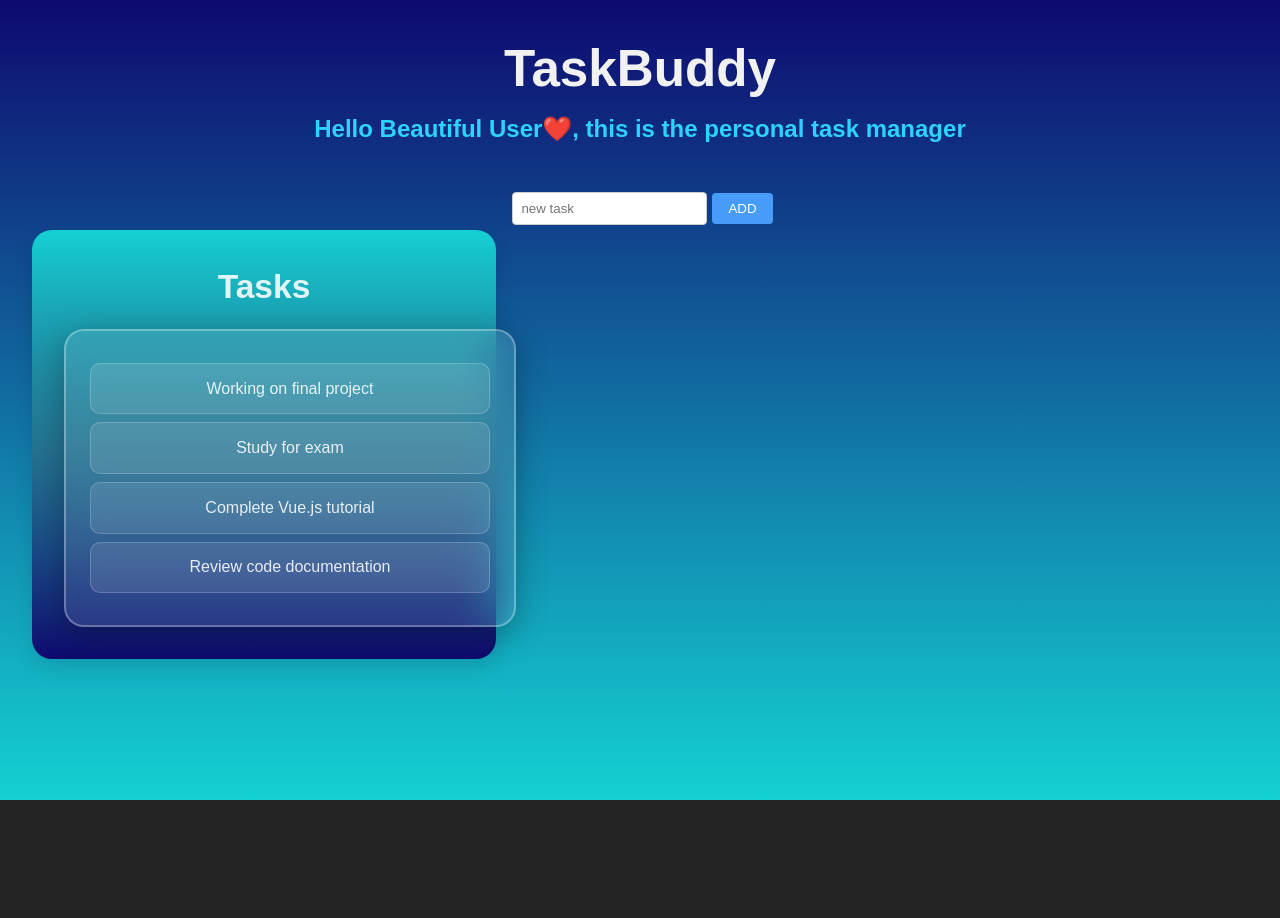
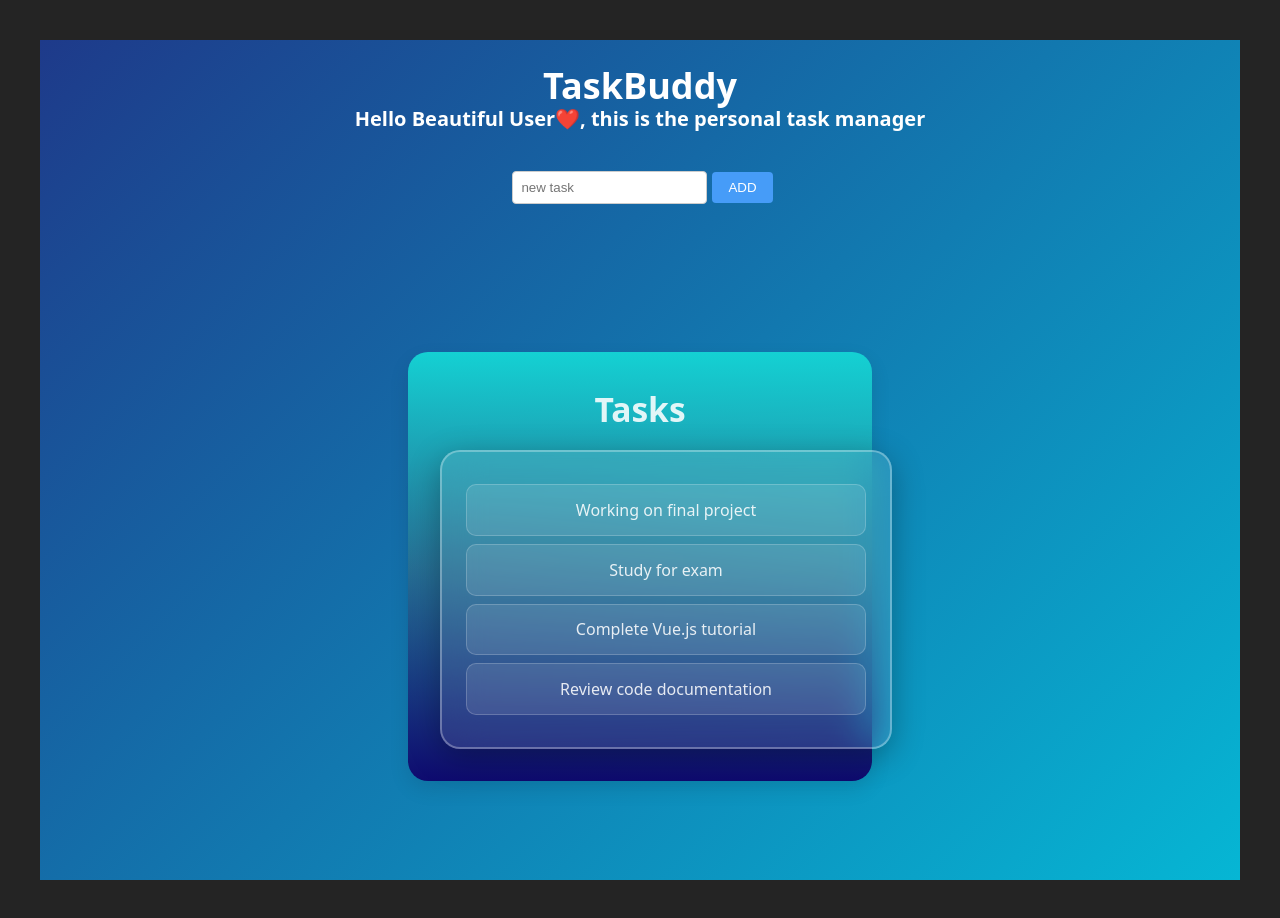
Before and after one commit to Llego-250/Task-Buddy, a Vue app: page / in a window 1280 px wide. Before the commit the page ends 800 px from the top, so only its background shows below. Built offline with nearby package versions, Linux system fonts and the light colour scheme.

Commit message:
structuring the styles

```diff
--- a/src/App.vue
+++ b/src/App.vue
@@ -1,16 +1,16 @@
 <template>
-<div class="min-h-screen bg-gradient-to-br from-blue-900 to-cyan-400 p-5">
-  <div class="text-center mb-8">
-    <h1 class="text-white text-4xl font-bold mb-4">TaskBuddy</h1>
-    <h2 class="text-white text-xl mx-10 mb-8">Hello Beautiful User❤️, this is the personal task manager</h2>
+<div class="main-container">
+  <div class="header">
+    <h1 class="title">TaskBuddy</h1>
+    <h2 class="subtitle">Hello Beautiful User❤️, this is the personal task manager</h2>
 
-    <div class="mb-8">
+    <div class="input-section">
       <input type="text" name="New task" placeholder="new task">
       <button>ADD</button>
     </div>
   </div>
 
-  <div class="flex justify-center items-center min-h-[60vh]">
+  <div class="card-container">
     <div class="card">
       <div class="card-title">Tasks</div>
       <div class="task">
@@ -40,12 +40,36 @@
   -moz-osx-font-smoothing: grayscale;
 }
 
-body {
-  font-family: Arial, sans-serif;
-  margin: 0px;
-  background: linear-gradient(rgb(14, 10, 111), rgb(20, 209, 211));
-  min-width: 320px;
+.main-container {
   min-height: 100vh;
+  background: linear-gradient(135deg, rgb(30, 58, 138), rgb(6, 182, 212));
+  padding: 1.25rem;
+  display: flex;
+  flex-direction: column;
+}
+.header {
+  text-align: center;
+  margin-bottom: 2rem;
+}
+.title {
+  color: white;
+  font-size: 2.25rem;
+  font-weight: bold;
+  margin-bottom: 1rem;
+}
+.subtitle {
+  color: white;
+  font-size: 1.25rem;
+  margin: 0 2.5rem 2rem;
+}
+.input-section {
+  margin-bottom: 2rem;
+}
+.card-container {
+  flex: 1;
+  display: flex;
+  justify-content: center;
+  align-items: center;
 }
 .card{
   width: 400px;
```
